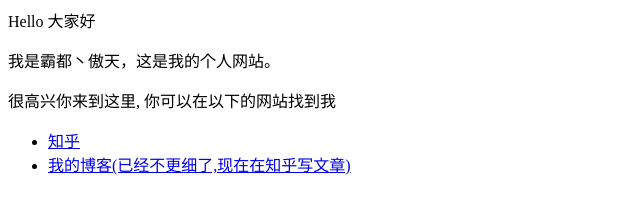
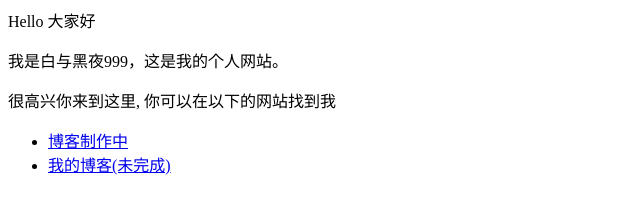
Before and after one commit to daxa298/daxa298.github.io, a plain HTML site: page index.html in a window 1280 px wide. Shown: the whole page, without its empty margins (0-640 px from the left). Drawn offline with Linux system fonts and the light colour scheme.

Commit message:
Update index.html

```diff
--- a/index.html
+++ b/index.html
@@ -1,13 +1,13 @@
 <p>Hello 大家好</p>
 
-<p>我是霸都丶傲天，这是我的个人网站。 </p>
+<p>我是白与黑夜999，这是我的个人网站。 </p>
 
 <p>很高兴你来到这里, 你可以在以下的网站找到我</p>
 
 <ul>
 
-  <li> <a href="https://www.zhihu.com/people/AJLoveChina">知乎</a> </li>
+  <li> <a href="https://WordPress.org">博客制作中</a> </li>
 
-  <li> <a href="http://hejie.nigeerhuo.com">我的博客(已经不更细了,现在在知乎写文章)</a> </li>
+  <li> <a href="http://www.baidu.com">我的博客(未完成)</a> </li>
 
 </ul>
```
